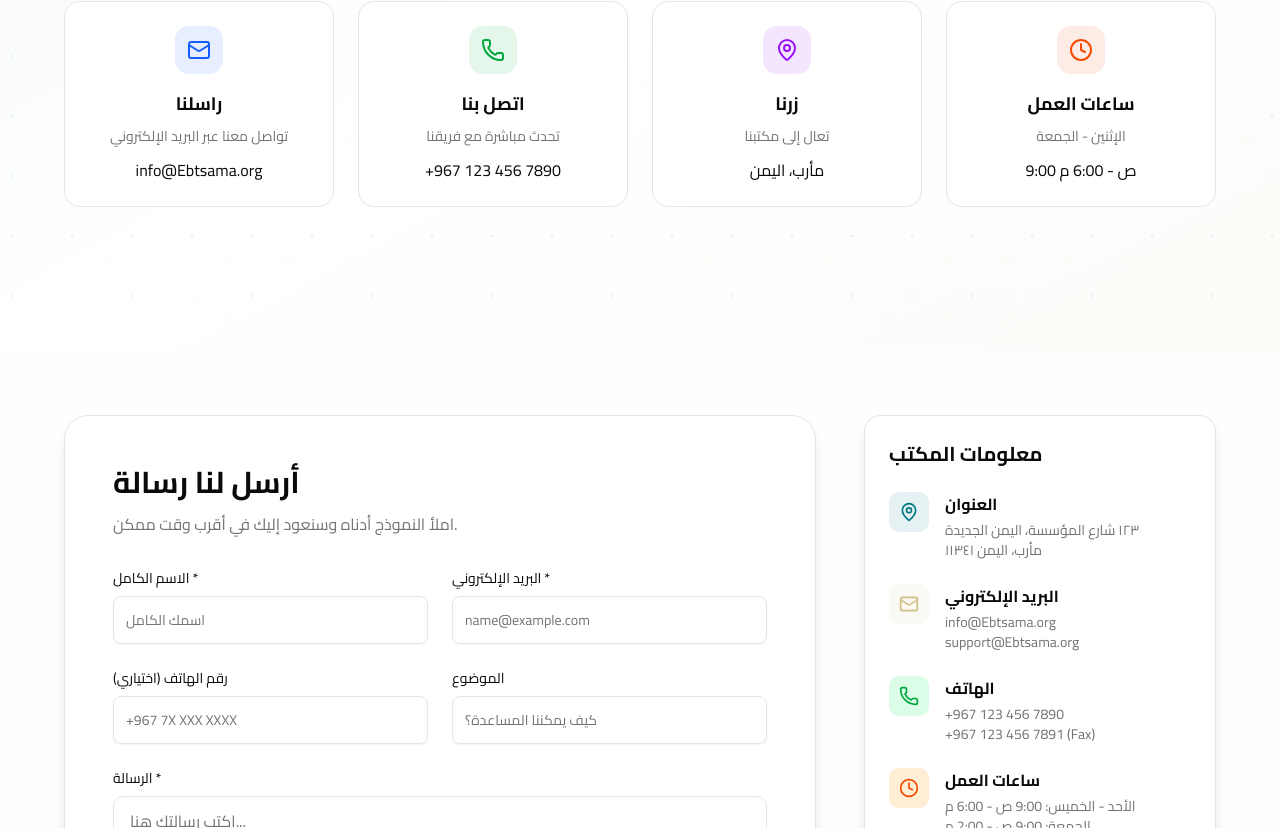
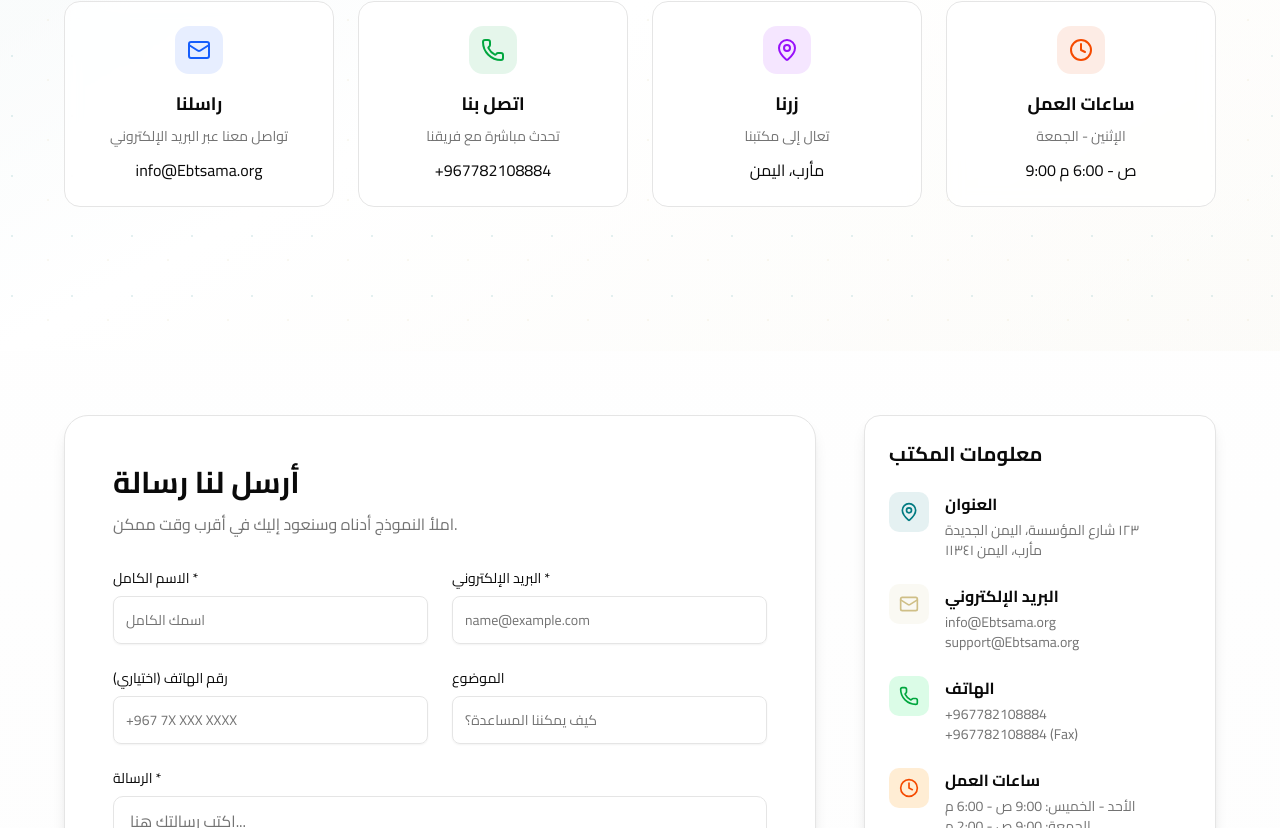
Before and after one commit to kazyedev/smile-development-foundation, a Next.js app: page /1/contact-us in a window 1280 px wide. Shown: the part 392-1220 px from the top of the page. Built offline with nearby package versions, Linux system fonts and the light colour scheme; no server answers.

Commit message:
تحديث الارقام

```diff
--- a/src/app/[locale]/(website)/contact-us/page.tsx
+++ b/src/app/[locale]/(website)/contact-us/page.tsx
@@ -56,7 +56,7 @@ export default function ContactUsPage() {
       icon: Phone,
       title: isEn ? "Call Us" : "اتصل بنا",
       description: isEn ? "Speak directly with our team" : "تحدث مباشرة مع فريقنا",
-      value: "+967 123 456 7890",
+      value: "+967782108884",
       color: "text-green-600 dark:text-green-400"
     },
     {
@@ -313,8 +313,8 @@ export default function ContactUsPage() {
                     </div>
                     <div>
                       <h4 className="font-semibold mb-1">{isEn ? "Phone" : "الهاتف"}</h4>
-                      <p className="text-sm text-muted-foreground">+967 123 456 7890</p>
-                      <p className="text-sm text-muted-foreground">+967 123 456 7891 (Fax)</p>
+                      <p className="text-sm text-muted-foreground">+967782108884</p>
+                      <p className="text-sm text-muted-foreground">+967782108884 (Fax)</p>
                     </div>
                   </div>
 
--- a/src/components/website/Footer.tsx
+++ b/src/components/website/Footer.tsx
@@ -255,7 +255,7 @@ export default function Footer({ locale }: { locale: string }) {
                 </div>
                 <div className="flex items-center gap-3 text-muted-foreground">
                   <Phone className="w-5 h-5 text-brand-primary flex-shrink-0" />
-                  <span>+967 123 456 7890</span>
+                  <span>+967782108884</span>
                 </div>
                 <div className="flex items-center gap-3 text-muted-foreground">
                   <Mail className="w-5 h-5 text-brand-primary flex-shrink-0" />
```
